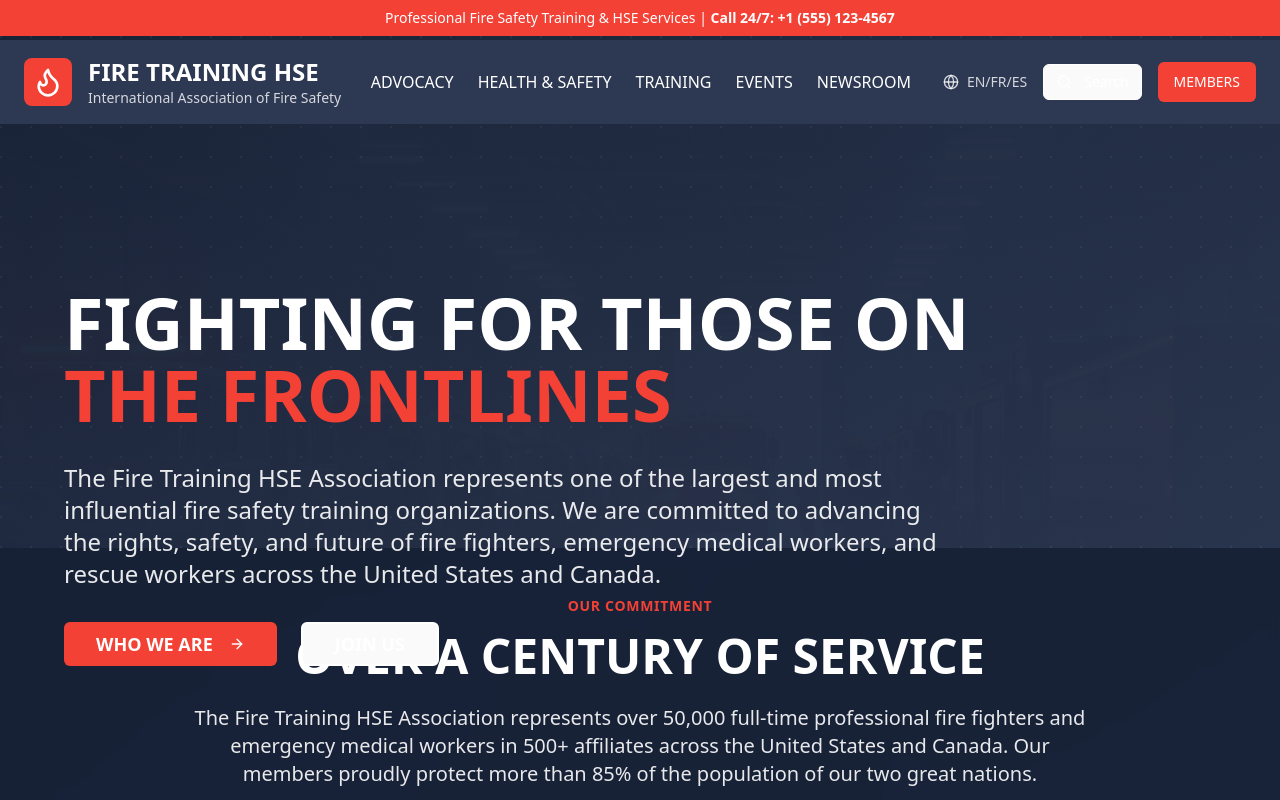
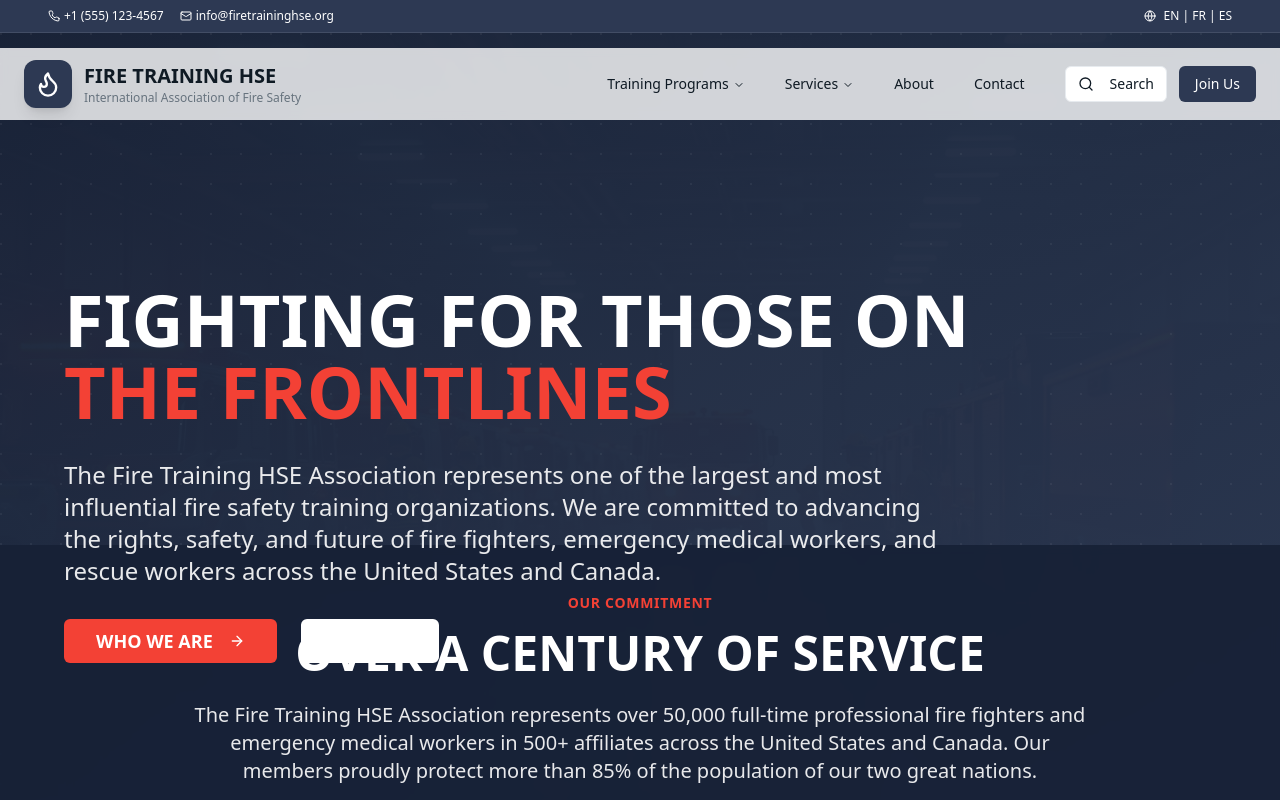
Before and after one commit to LaurensiusNath/firewatch-profile, a React (Vite) app: page / in a window 1280 px wide. Shown: the top 800 px of the page. Built offline with nearby package versions, Linux system fonts and the light colour scheme.

Commit message:
Refactor: Implement Next.js and floating navigation
Migrate the project to Next.js and implement a clean, floating header with a pop-up navigation menu for sections like Products, Technical, and About.

```diff
--- a/src/components/FloatingHeader.tsx
+++ b/src/components/FloatingHeader.tsx
@@ -1,6 +1,14 @@
 import { useState, useEffect } from "react";
 import { Button } from "@/components/ui/button";
-import { Menu, X, Flame, Phone, Mail, Search, Globe } from "lucide-react";
+import { Menu, X, Flame, Search, Globe, ChevronDown, Shield, Users, BookOpen, Award, Phone, Mail, MapPin } from "lucide-react";
+import {
+  NavigationMenu,
+  NavigationMenuContent,
+  NavigationMenuItem,
+  NavigationMenuLink,
+  NavigationMenuList,
+  NavigationMenuTrigger,
+} from "@/components/ui/navigation-menu";
 
 const FloatingHeader = () => {
   const [isScrolled, setIsScrolled] = useState(false);
@@ -23,85 +31,178 @@ const FloatingHeader = () => {
   return (
     <>
       {/* Top Banner */}
-      <div className="bg-accent text-accent-foreground py-2 px-4 text-center text-sm">
-        <p className="font-medium">Professional Fire Safety Training & HSE Services | <span className="font-semibold">Call 24/7: +1 (555) 123-4567</span></p>
+      <div className="bg-primary text-primary-foreground py-2 px-4 text-center text-sm border-b border-primary-foreground/10">
+        <div className="container mx-auto flex items-center justify-between">
+          <div className="flex items-center space-x-4 text-xs">
+            <div className="flex items-center space-x-1">
+              <Phone className="h-3 w-3" />
+              <span>+1 (555) 123-4567</span>
+            </div>
+            <div className="flex items-center space-x-1">
+              <Mail className="h-3 w-3" />
+              <span>info@firetraininghse.org</span>
+            </div>
+          </div>
+          <div className="flex items-center space-x-2 text-xs">
+            <Globe className="h-3 w-3" />
+            <span>EN | FR | ES</span>
+          </div>
+        </div>
       </div>
 
       {/* Main Header */}
       <header
-        className={`fixed top-0 left-0 right-0 z-50 transition-all duration-300 ${
+        className={`fixed top-0 left-0 right-0 z-50 transition-all duration-500 ease-in-out ${
           isScrolled
-            ? "bg-primary/95 backdrop-blur-lg shadow-professional"
-            : "bg-primary"
+            ? "bg-background/95 backdrop-blur-xl shadow-lg border-b border-border/50"
+            : "bg-background/80 backdrop-blur-sm"
         }`}
-        style={{ top: isScrolled ? '0' : '40px' }}
+        style={{ top: isScrolled ? '0' : '48px' }}
       >
-        <nav className="container mx-auto px-6 py-4">
+        <nav className="container mx-auto px-6 py-3">
           <div className="flex items-center justify-between">
             {/* Logo */}
-            <div className="flex items-center space-x-4">
-              <div className="bg-accent p-2 rounded-lg">
-                <Flame className="h-8 w-8 text-accent-foreground" />
+            <div className="flex items-center space-x-3">
+              <div className="bg-primary p-2.5 rounded-xl shadow-lg">
+                <Flame className="h-7 w-7 text-primary-foreground" />
               </div>
-              <div className="text-primary-foreground">
-                <h1 className="text-2xl font-bold">FIRE TRAINING HSE</h1>
-                <p className="text-sm text-primary-foreground/80">International Association of Fire Safety</p>
+              <div>
+                <h1 className="text-xl font-bold text-foreground">FIRE TRAINING HSE</h1>
+                <p className="text-xs text-muted-foreground">International Association of Fire Safety</p>
               </div>
             </div>
 
             {/* Desktop Navigation */}
-            <div className="hidden lg:flex items-center space-x-8">
-              <div className="flex items-center space-x-6 text-primary-foreground">
-                <button
-                  onClick={() => scrollToSection("about")}
-                  className="hover:text-accent transition-colors font-medium"
-                >
-                  ADVOCACY
-                </button>
-                <button
-                  onClick={() => scrollToSection("services")}
-                  className="hover:text-accent transition-colors font-medium"
-                >
-                  HEALTH & SAFETY
-                </button>
-                <button
-                  onClick={() => scrollToSection("services")}
-                  className="hover:text-accent transition-colors font-medium"
-                >
-                  TRAINING
-                </button>
-                <button
-                  onClick={() => scrollToSection("team")}
-                  className="hover:text-accent transition-colors font-medium"
-                >
-                  EVENTS
-                </button>
-                <button
-                  onClick={() => scrollToSection("contact")}
-                  className="hover:text-accent transition-colors font-medium"
-                >
-                  NEWSROOM
-                </button>
-              </div>
+            <div className="hidden lg:flex items-center">
+              <NavigationMenu>
+                <NavigationMenuList className="space-x-2">
+                  <NavigationMenuItem>
+                    <NavigationMenuTrigger className="bg-transparent hover:bg-accent/50 text-foreground font-medium">
+                      Training Programs
+                    </NavigationMenuTrigger>
+                    <NavigationMenuContent>
+                      <div className="grid gap-3 p-6 w-[400px]">
+                        <div className="row-span-3">
+                          <NavigationMenuLink asChild>
+                            <a className="flex h-full w-full select-none flex-col justify-end rounded-md bg-gradient-to-b from-primary/50 to-primary p-6 no-underline outline-none focus:shadow-md">
+                              <Shield className="h-6 w-6 text-primary-foreground" />
+                              <div className="mb-2 mt-4 text-lg font-medium text-primary-foreground">
+                                Fire Safety Training
+                              </div>
+                              <p className="text-sm leading-tight text-primary-foreground/90">
+                                Comprehensive fire safety and emergency response training programs.
+                              </p>
+                            </a>
+                          </NavigationMenuLink>
+                        </div>
+                        <NavigationMenuLink asChild>
+                          <a className="block select-none space-y-1 rounded-md p-3 leading-none no-underline outline-none transition-colors hover:bg-accent hover:text-accent-foreground focus:bg-accent focus:text-accent-foreground">
+                            <div className="text-sm font-medium leading-none">HSE Certification</div>
+                            <p className="line-clamp-2 text-sm leading-snug text-muted-foreground">
+                              Health, safety, and environmental certification programs.
+                            </p>
+                          </a>
+                        </NavigationMenuLink>
+                        <NavigationMenuLink asChild>
+                          <a className="block select-none space-y-1 rounded-md p-3 leading-none no-underline outline-none transition-colors hover:bg-accent hover:text-accent-foreground focus:bg-accent focus:text-accent-foreground">
+                            <div className="text-sm font-medium leading-none">Emergency Response</div>
+                            <p className="line-clamp-2 text-sm leading-snug text-muted-foreground">
+                              Advanced emergency response and crisis management.
+                            </p>
+                          </a>
+                        </NavigationMenuLink>
+                      </div>
+                    </NavigationMenuContent>
+                  </NavigationMenuItem>
 
-              <div className="flex items-center space-x-4">
-                <div className="flex items-center space-x-2 text-primary-foreground/80">
-                  <Globe className="h-4 w-4" />
-                  <span className="text-sm">EN/FR/ES</span>
-                </div>
+                  <NavigationMenuItem>
+                    <NavigationMenuTrigger className="bg-transparent hover:bg-accent/50 text-foreground font-medium">
+                      Services
+                    </NavigationMenuTrigger>
+                    <NavigationMenuContent>
+                      <div className="grid gap-3 p-6 w-[500px] grid-cols-2">
+                        <NavigationMenuLink asChild>
+                          <a className="block select-none space-y-1 rounded-md p-3 leading-none no-underline outline-none transition-colors hover:bg-accent hover:text-accent-foreground focus:bg-accent focus:text-accent-foreground">
+                            <div className="flex items-center space-x-2">
+                              <Users className="h-4 w-4" />
+                              <div className="text-sm font-medium leading-none">Consultation</div>
+                            </div>
+                            <p className="line-clamp-2 text-sm leading-snug text-muted-foreground">
+                              Professional safety consultation and assessment services.
+                            </p>
+                          </a>
+                        </NavigationMenuLink>
+                        <NavigationMenuLink asChild>
+                          <a className="block select-none space-y-1 rounded-md p-3 leading-none no-underline outline-none transition-colors hover:bg-accent hover:text-accent-foreground focus:bg-accent focus:text-accent-foreground">
+                            <div className="flex items-center space-x-2">
+                              <BookOpen className="h-4 w-4" />
+                              <div className="text-sm font-medium leading-none">Documentation</div>
+                            </div>
+                            <p className="line-clamp-2 text-sm leading-snug text-muted-foreground">
+                              Safety documentation and compliance management.
+                            </p>
+                          </a>
+                        </NavigationMenuLink>
+                        <NavigationMenuLink asChild>
+                          <a className="block select-none space-y-1 rounded-md p-3 leading-none no-underline outline-none transition-colors hover:bg-accent hover:text-accent-foreground focus:bg-accent focus:text-accent-foreground">
+                            <div className="flex items-center space-x-2">
+                              <Award className="h-4 w-4" />
+                              <div className="text-sm font-medium leading-none">Certification</div>
+                            </div>
+                            <p className="line-clamp-2 text-sm leading-snug text-muted-foreground">
+                              Professional certification and accreditation programs.
+                            </p>
+                          </a>
+                        </NavigationMenuLink>
+                        <NavigationMenuLink asChild>
+                          <a className="block select-none space-y-1 rounded-md p-3 leading-none no-underline outline-none transition-colors hover:bg-accent hover:text-accent-foreground focus:bg-accent focus:text-accent-foreground">
+                            <div className="flex items-center space-x-2">
+                              <Shield className="h-4 w-4" />
+                              <div className="text-sm font-medium leading-none">Risk Assessment</div>
+                            </div>
+                            <p className="line-clamp-2 text-sm leading-snug text-muted-foreground">
+                              Comprehensive workplace risk assessment and mitigation.
+                            </p>
+                          </a>
+                        </NavigationMenuLink>
+                      </div>
+                    </NavigationMenuContent>
+                  </NavigationMenuItem>
+
+                  <NavigationMenuItem>
+                    <NavigationMenuLink
+                      onClick={() => scrollToSection("about")}
+                      className="group inline-flex h-10 w-max items-center justify-center rounded-md bg-transparent px-4 py-2 text-sm font-medium transition-colors hover:bg-accent hover:text-accent-foreground focus:bg-accent focus:text-accent-foreground focus:outline-none cursor-pointer"
+                    >
+                      About
+                    </NavigationMenuLink>
+                  </NavigationMenuItem>
+
+                  <NavigationMenuItem>
+                    <NavigationMenuLink
+                      onClick={() => scrollToSection("contact")}
+                      className="group inline-flex h-10 w-max items-center justify-center rounded-md bg-transparent px-4 py-2 text-sm font-medium transition-colors hover:bg-accent hover:text-accent-foreground focus:bg-accent focus:text-accent-foreground focus:outline-none cursor-pointer"
+                    >
+                      Contact
+                    </NavigationMenuLink>
+                  </NavigationMenuItem>
+                </NavigationMenuList>
+              </NavigationMenu>
+
+              <div className="flex items-center space-x-3 ml-6">
                 <Button
                   size="sm"
                   variant="outline"
-                  className="border-primary-foreground text-primary-foreground hover:bg-primary-foreground hover:text-primary"
+                  className="h-9"
                 >
-                  <Search className="h-4 w-4 mr-1" />
+                  <Search className="h-4 w-4 mr-2" />
                   Search
                 </Button>
                 <Button
                   onClick={() => scrollToSection("contact")}
-                  className="bg-accent hover:bg-accent/90 text-accent-foreground"
+                  className="h-9 bg-primary hover:bg-primary/90"
                 >
-                  MEMBERS
+                  Join Us
                 </Button>
               </div>
             </div>
@@ -109,7 +210,7 @@ const FloatingHeader = () => {
             {/* Mobile Menu Button */}
             <button
               onClick={() => setIsMobileMenuOpen(!isMobileMenuOpen)}
-              className="lg:hidden p-2 rounded-lg bg-accent text-accent-foreground"
+              className="lg:hidden p-2 rounded-lg bg-primary text-primary-foreground hover:bg-primary/90 transition-colors"
             >
               {isMobileMenuOpen ? <X className="h-5 w-5" /> : <Menu className="h-5 w-5" />}
             </button>
@@ -117,44 +218,38 @@ const FloatingHeader = () => {
 
           {/* Mobile Menu */}
           {isMobileMenuOpen && (
-            <div className="lg:hidden mt-4 p-4 bg-primary-dark rounded-xl">
-              <div className="flex flex-col space-y-4 text-primary-foreground">
+            <div className="lg:hidden mt-4 p-4 bg-background/95 backdrop-blur-xl rounded-xl border border-border/50 shadow-lg">
+              <div className="flex flex-col space-y-3">
                 <button
-                  onClick={() => scrollToSection("about")}
-                  className="text-left hover:text-accent transition-colors font-medium"
+                  onClick={() => scrollToSection("services")}
+                  className="text-left p-3 rounded-lg hover:bg-accent hover:text-accent-foreground transition-colors font-medium text-foreground"
                 >
-                  ADVOCACY
+                  Training Programs
                 </button>
                 <button
                   onClick={() => scrollToSection("services")}
-                  className="text-left hover:text-accent transition-colors font-medium"
+                  className="text-left p-3 rounded-lg hover:bg-accent hover:text-accent-foreground transition-colors font-medium text-foreground"
                 >
-                  HEALTH & SAFETY
+                  Services
                 </button>
                 <button
-                  onClick={() => scrollToSection("services")}
-                  className="text-left hover:text-accent transition-colors font-medium"
+                  onClick={() => scrollToSection("about")}
+                  className="text-left p-3 rounded-lg hover:bg-accent hover:text-accent-foreground transition-colors font-medium text-foreground"
                 >
-                  TRAINING
-                </button>
-                <button
-                  onClick={() => scrollToSection("team")}
-                  className="text-left hover:text-accent transition-colors font-medium"
-                >
-                  EVENTS
+                  About
                 </button>
                 <button
                   onClick={() => scrollToSection("contact")}
-                  className="text-left hover:text-accent transition-colors font-medium"
+                  className="text-left p-3 rounded-lg hover:bg-accent hover:text-accent-foreground transition-colors font-medium text-foreground"
                 >
-                  NEWSROOM
+                  Contact
                 </button>
-                <div className="pt-4 border-t border-primary-foreground/20">
+                <div className="pt-3 border-t border-border/50">
                   <Button
                     onClick={() => scrollToSection("contact")}
-                    className="w-full bg-accent hover:bg-accent/90 text-accent-foreground"
+                    className="w-full bg-primary hover:bg-primary/90"
                   >
-                    MEMBERS
+                    Join Us
                   </Button>
                 </div>
               </div>
--- a/src/index.css
+++ b/src/index.css
@@ -6,25 +6,26 @@
 
 @layer base {
   :root {
-    --background: 0 0% 98%;
-    --foreground: 220 13% 20%;
+    /* Clean modern fire safety theme */
+    --background: 0 0% 100%;
+    --foreground: 210 40% 10%;
 
     --card: 0 0% 100%;
-    --card-foreground: 220 13% 20%;
+    --card-foreground: 210 40% 10%;
 
     --popover: 0 0% 100%;
-    --popover-foreground: 220 13% 20%;
+    --popover-foreground: 210 40% 10%;
 
-    /* Professional fire theme - Navy primary with red accents */
+    /* Professional navy primary with fire red accents */
     --primary: 220 30% 25%;
     --primary-foreground: 0 0% 100%;
     --primary-dark: 220 40% 15%;
 
-    --secondary: 0 0% 96%;
-    --secondary-foreground: 220 13% 20%;
+    --secondary: 210 20% 96%;
+    --secondary-foreground: 210 40% 15%;
 
-    --muted: 220 13% 95%;
-    --muted-foreground: 220 13% 45%;
+    --muted: 210 20% 96%;
+    --muted-foreground: 210 10% 45%;
 
     --accent: 4 89% 58%;
     --accent-foreground: 0 0% 100%;
@@ -32,8 +33,8 @@
     --destructive: 0 84% 60%;
     --destructive-foreground: 0 0% 100%;
 
-    --border: 220 13% 90%;
-    --input: 220 13% 94%;
+    --border: 210 20% 92%;
+    --input: 210 20% 92%;
     --ring: 220 30% 25%;
 
     /* Professional gradients */
@@ -69,33 +70,34 @@
   }
 
   .dark {
-    --background: 220 40% 15%;
-    --foreground: 0 0% 98%;
+    /* Clean dark mode */
+    --background: 210 40% 4%;
+    --foreground: 210 40% 98%;
 
-    --card: 220 35% 18%;
-    --card-foreground: 0 0% 98%;
+    --card: 210 40% 6%;
+    --card-foreground: 210 40% 98%;
 
-    --popover: 220 35% 18%;
-    --popover-foreground: 0 0% 98%;
+    --popover: 210 40% 6%;
+    --popover-foreground: 210 40% 98%;
 
-    --primary: 0 0% 98%;
-    --primary-foreground: 220 30% 25%;
+    --primary: 220 30% 45%;
+    --primary-foreground: 210 40% 4%;
 
-    --secondary: 220 20% 22%;
-    --secondary-foreground: 0 0% 98%;
+    --secondary: 210 40% 10%;
+    --secondary-foreground: 210 40% 90%;
 
-    --muted: 220 20% 22%;
-    --muted-foreground: 220 13% 65%;
+    --muted: 210 40% 10%;
+    --muted-foreground: 210 10% 60%;
 
     --accent: 4 89% 58%;
-    --accent-foreground: 0 0% 100%;
+    --accent-foreground: 210 40% 4%;
 
     --destructive: 0 62% 30%;
     --destructive-foreground: 0 0% 98%;
 
-    --border: 220 20% 25%;
-    --input: 220 20% 25%;
-    --ring: 220 30% 60%;
+    --border: 210 20% 18%;
+    --input: 210 20% 18%;
+    --ring: 220 30% 45%;
 
     --sidebar-background: 220 40% 15%;
     --sidebar-foreground: 0 0% 95%;
```
